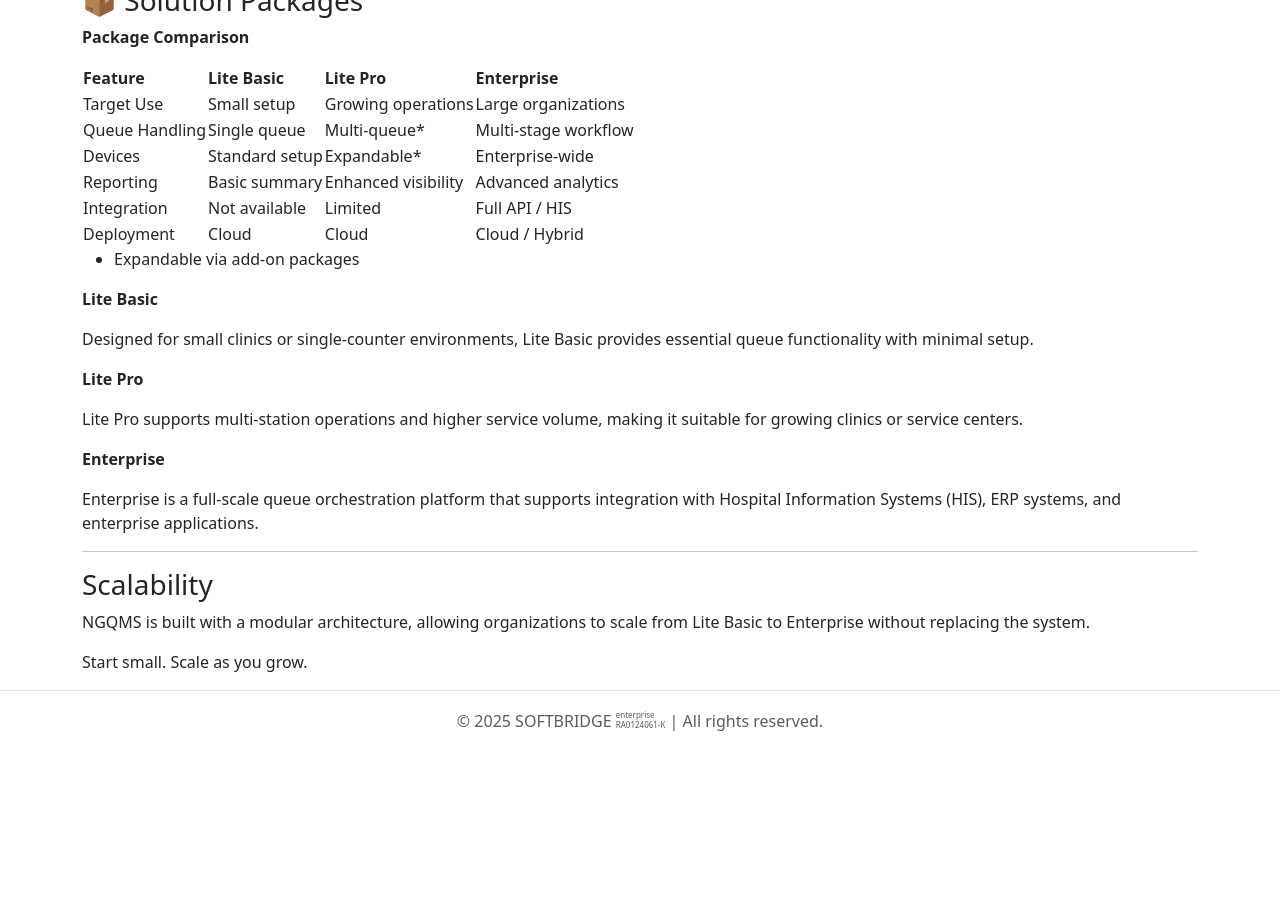
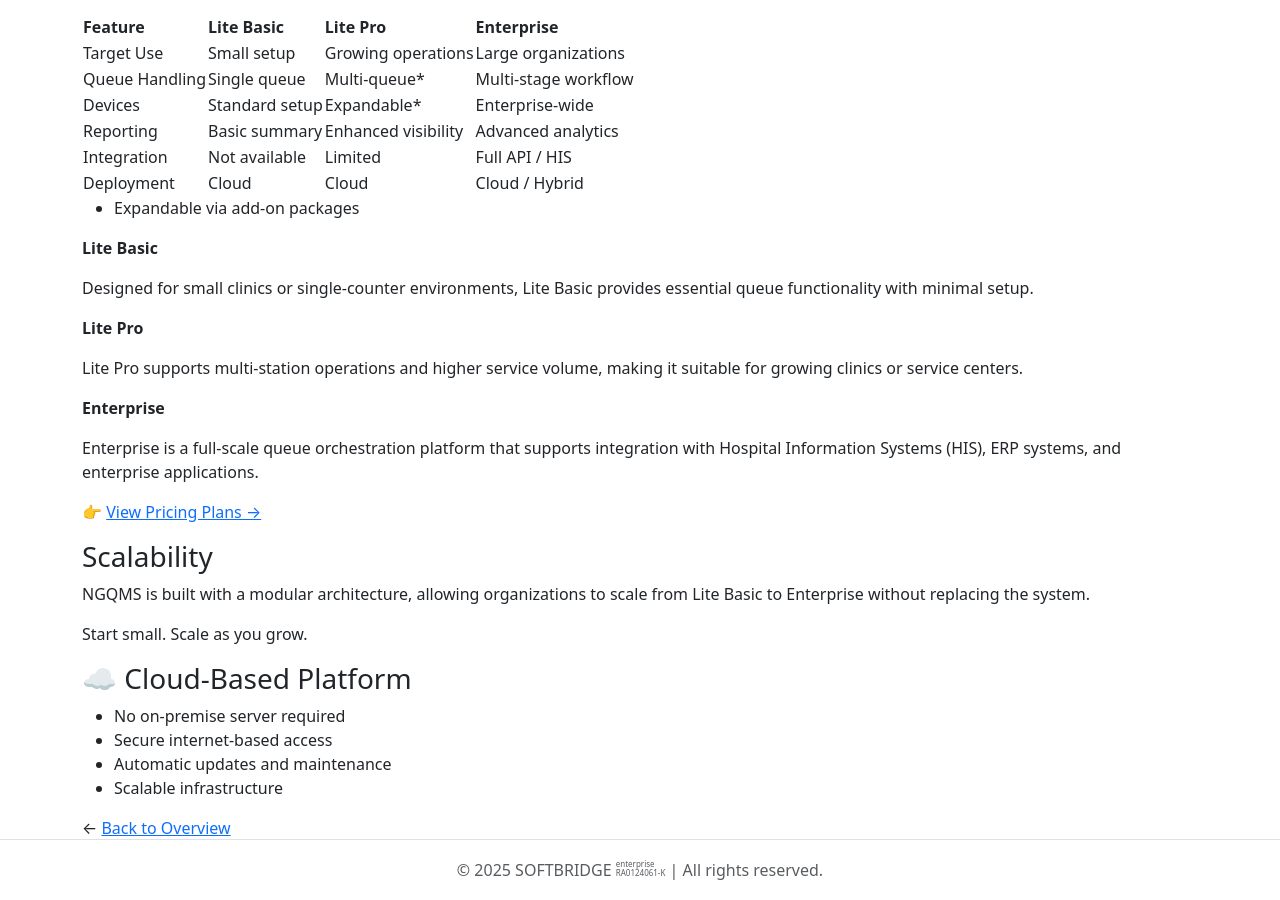
Before and after one commit to mfauziii/softbridge.github.io, a Jekyll site: the page built from ngqms/platform.md, in a window 1280 px wide and 900 px high, scrolled down 1295 px. Built offline with Jekyll 4.4.1, drawn with Linux system fonts in a browser that asks for light colours; nearby versions of some CDN libraries; before the commit the page ends 2046 px from its top, so only the background shows below that.

Commit message:
Update platform.md

```diff
--- a/ngqms/platform.md
+++ b/ngqms/platform.md
@@ -24,8 +24,6 @@
   - Recall
   - Mark no-show
 
----
-
 ### 🔄 System Workflow
 
 | Step | What Happens | System Component | What the User Sees | Business Impact |
@@ -39,8 +37,6 @@
 
 
 > This structured workflow ensures that every customer interaction is predictable, efficient, and professionally managed.
-
----
 
 
 ### 🆚 Traditional QMS vs NGQMS
@@ -58,8 +54,6 @@
 | Upgrade Path         | System replacement required              | Seamless upgrade (Lite → Enterprise)      |
 
 > NGQMS is not just a queue system — it is a **queue orchestration platform**.
-
----
 
 ### 📦 Solution Packages
 
@@ -88,7 +82,7 @@
 
 Enterprise is a full-scale queue orchestration platform that supports integration with Hospital Information Systems (HIS), ERP systems, and enterprise applications.
 
----
+👉 [View Pricing Plans →](./pricing.md)
 
 ### Scalability
 
@@ -96,4 +90,12 @@
 
 > Start small. Scale as you grow.
 
----
+
+### ☁️ Cloud-Based Platform
+
+- No on-premise server required
+- Secure internet-based access
+- Automatic updates and maintenance
+- Scalable infrastructure
+
+← [Back to Overview](./index.md)
```
